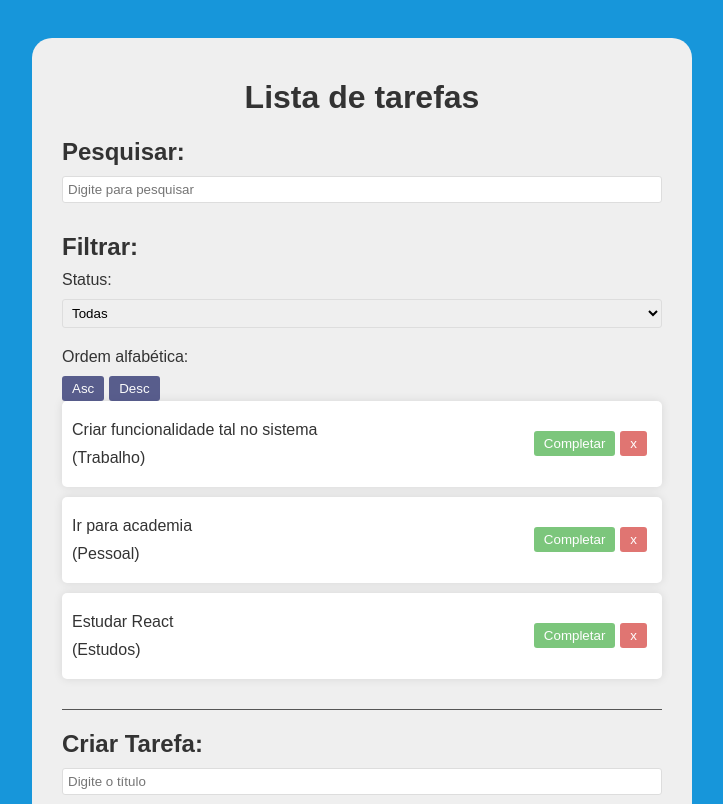
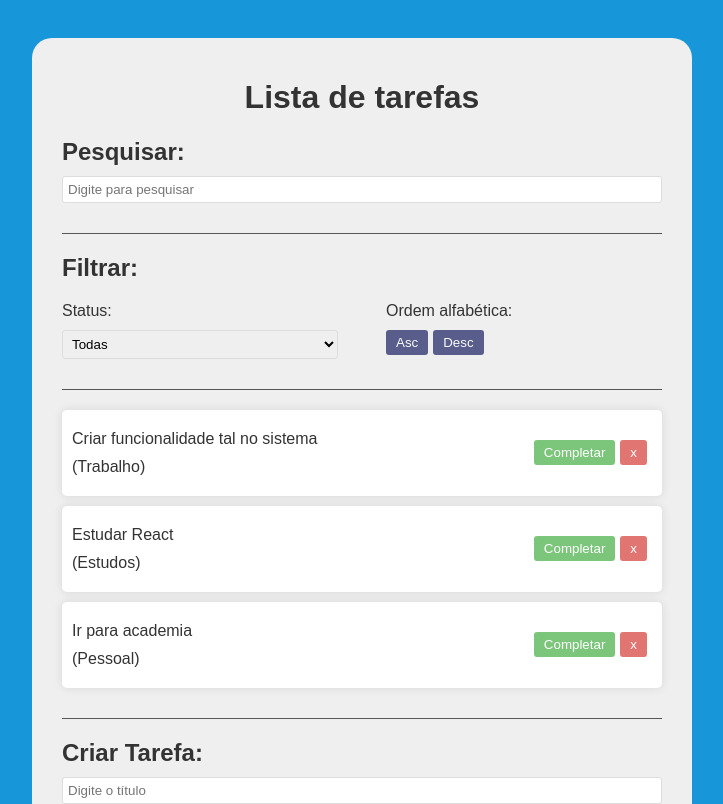
Before and after one commit to aasm-rasta/ToDoListEnhanced, a React (Vite) app: page / in a window 1280 px wide. Shown: the top 804 px of the page, without its empty margins (278-1001 px from the left). Built offline with nearby package versions, Linux system fonts and the light colour scheme.

Commit message:
asc e desc

```diff
--- a/src/App.css
+++ b/src/App.css
@@ -76,3 +76,19 @@
   border-radius: 3px;
   width: 100%;
 }
+
+.filter, .search{
+  border-bottom: 1px solid #555;
+  margin-bottom: 20px;
+  padding-bottom: 20px;
+}
+
+.filter-options{
+  display: flex;
+  justify-content: space-between;
+  gap: 3rem;
+}
+
+.filter-options div{
+  flex: 1 1 0;
+}
--- a/src/App.jsx
+++ b/src/App.jsx
@@ -29,6 +29,9 @@
 
   const [search, setSearch] = useState("")
 
+  const [filter, setFilter] = useState("All")
+  const [sort, setSort]= useState("Asc")
+
   const addTodo = (text, category) =>{
     const newTodos = [...todos,{
       id: Math.floor(Math.random()*10000),
@@ -56,11 +59,22 @@
   return  <div className="app">
     <h1>Lista de tarefas</h1>
     <Search search={search} setSearch={setSearch} />
-    <Filter/>
+    <Filter filter={filter} setFilter={setFilter} setSort={setSort}/>
     <div className="todo-list">
       {todos
-      .filter((todo)=> todo.text.toLocaleLowerCase()
-      .includes(search.toLocaleLowerCase()))
+      .filter((todo) =>
+        filter ==="All"
+        ? true
+        : filter === "Completed"
+        ? todo.isCompleted
+        : !todo.isCompleted )
+      .filter((todo)=>
+        todo.text.toLocaleLowerCase().includes(search.toLocaleLowerCase()))
+      .sort((a,b)=>
+        sort === "Asc"
+        ? a.text.localeCompare(b.text)
+        : b.text.localeCompare(a.text)
+        )
       .map((todo) =>(
         <Todo
         key={todo.id}
--- a/src/components/Filter.jsx
+++ b/src/components/Filter.jsx
@@ -1,19 +1,21 @@
-const Filter = () => {
+const Filter = ({filter, setFilter, setSort}) => {
     return (
         <div className="filter">
             <h2>Filtrar:</h2>
             <div className="filter-options">
                 <div>
                     <p>Status:</p>
-                <select>
+                    <select value={filter} onChange={(e) => setFilter(e.target.value)}>
                         <option value="All">Todas</option>
                         <option value="Completed">Completas</option>
                         <option value="Incompleted">Incompletas</option>
                     </select>
                 </div>
+                <div>
                     <p>Ordem alfabética:</p>
-            <button>Asc</button>
-            <button>Desc</button>
+                    <button onClick={() =>setSort("Asc")}>Asc</button>
+                    <button onClick={() =>setSort("Desc")}>Desc</button>
+                </div>
             </div>
 
         </div>
```
Lines whose indentation alone changed are shown as unchanged.
